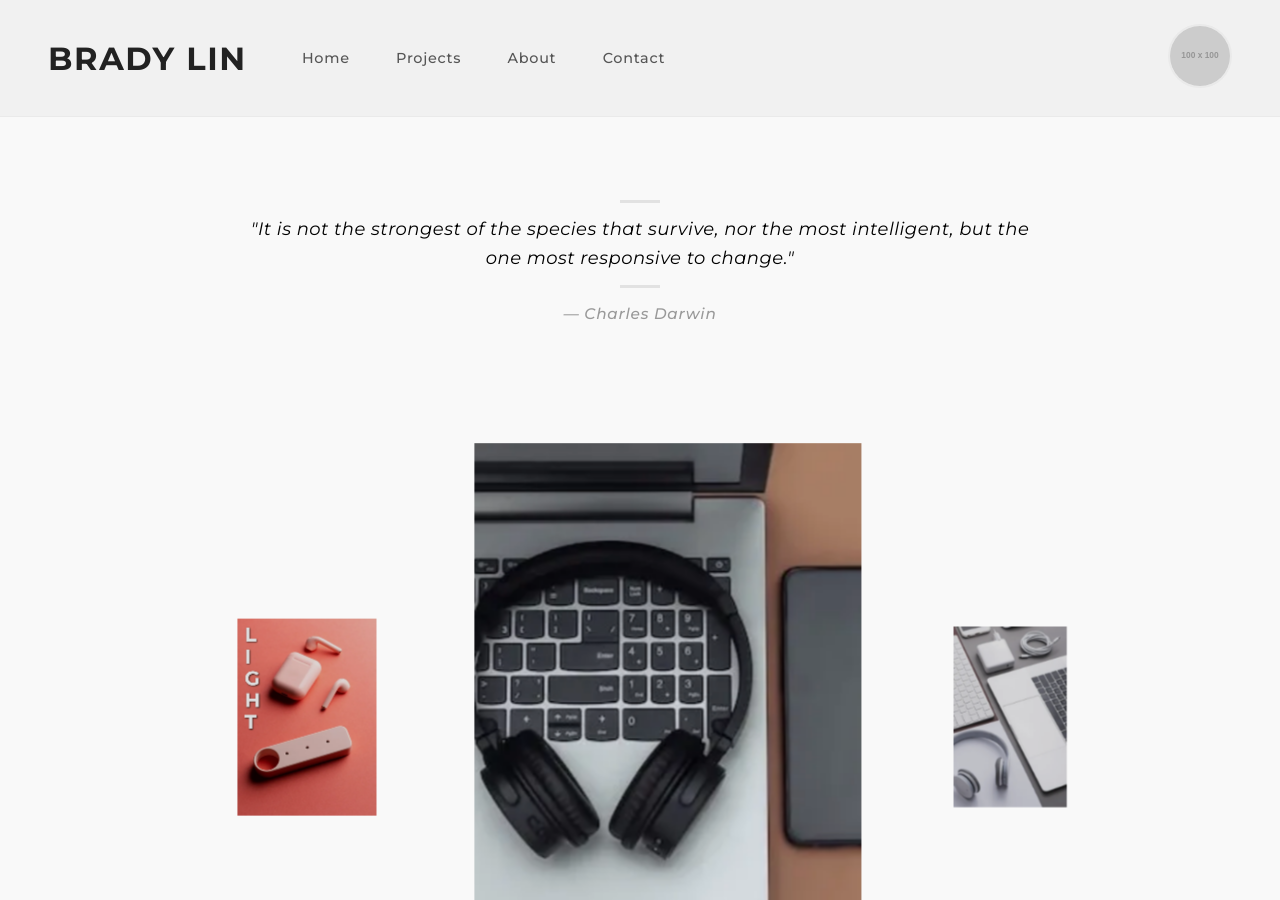
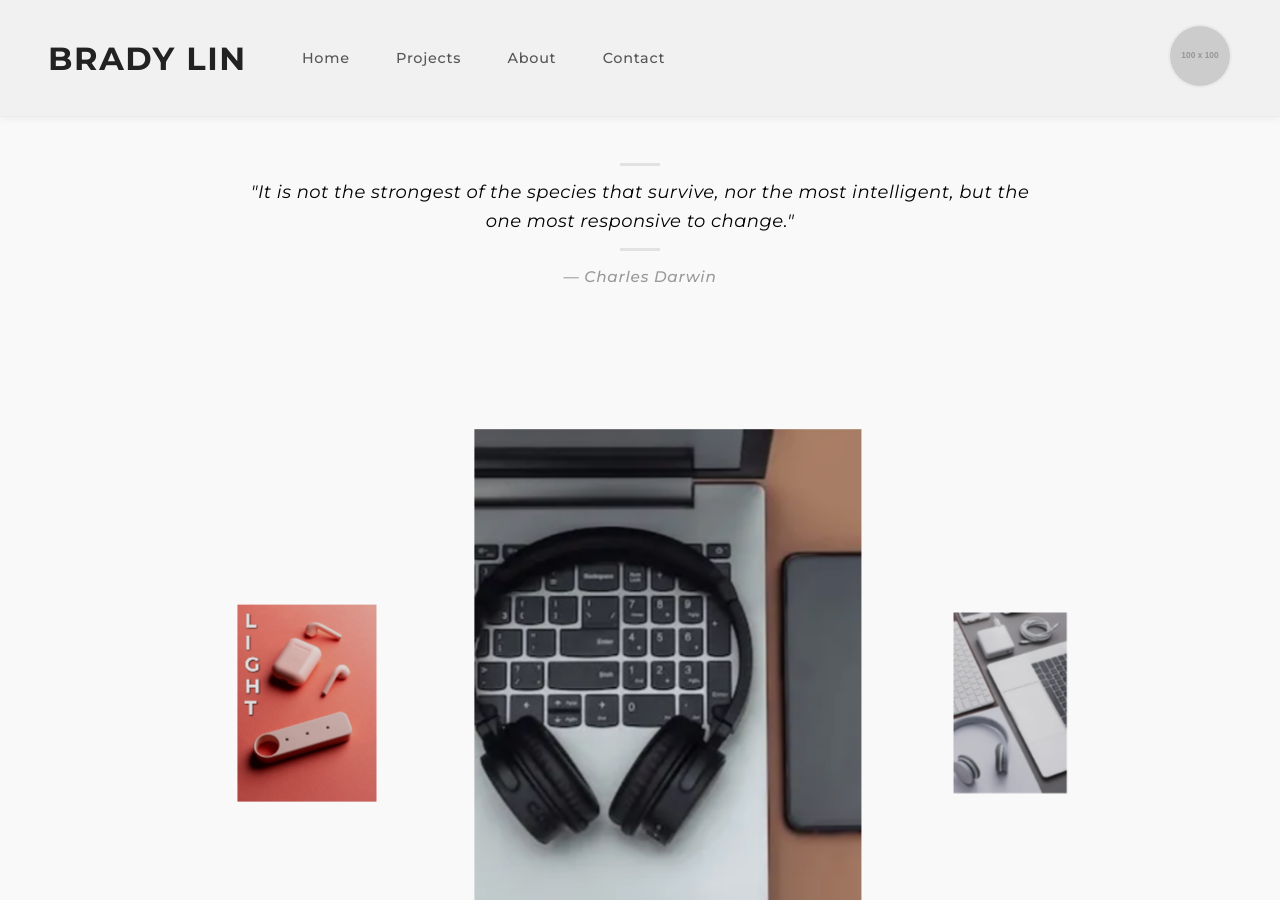
Before and after one commit to Bylin-code/Bylin-code.github.io, a Jekyll site: the page built from index.md, in a window 1280 px wide and 900 px high. Built offline with Jekyll 4.4.1, drawn with Linux system fonts in a browser that asks for light colours.

Commit message:
added images

```diff
--- a/_layouts/default.html
+++ b/_layouts/default.html
@@ -58,7 +58,7 @@
         /* Carousel configuration */
         --carousel-margin-top: clamp(var(--spacing-large), 0vh, var(--spacing-xxlarge));
         --carousel-margin-bottom: clamp(var(--spacing-large), 0vh, var(--spacing-xxlarge));
-        --carousel-height: min(660px, 70vh, calc(90vw * 1.414)); /* Added width-based constraint, using aspect ratio */
+        --carousel-height: min(700px, 75vh, calc(90vw * 1.414)); /* Added width-based constraint, using aspect ratio */
         --carousel-container-padding: var(--spacing-medium);
 
         /* Carousel image sizes (responsive) */
@@ -1012,7 +1012,23 @@
           }
 
           /* Responsive Adjustments */
-          @media (max-width: 768px) {
+          /* Sticky header styling */
+      header {
+        position: fixed;
+        top: 0;
+        left: 0;
+        width: 100%;
+        background-color: var(--color-background);
+        box-shadow: 0 2px 8px rgba(0, 0, 0, 0.05);
+        z-index: 1000;
+      }
+
+      /* Add padding to body to prevent content from hiding under fixed header */
+      body {
+        padding-top: 80px; /* Adjust this value based on your header height */
+      }
+
+      @media (max-width: 768px) {
             nav {
               padding: 1rem;
               gap: 1.5rem;
```
Also changed, not shown: 6 other files.
